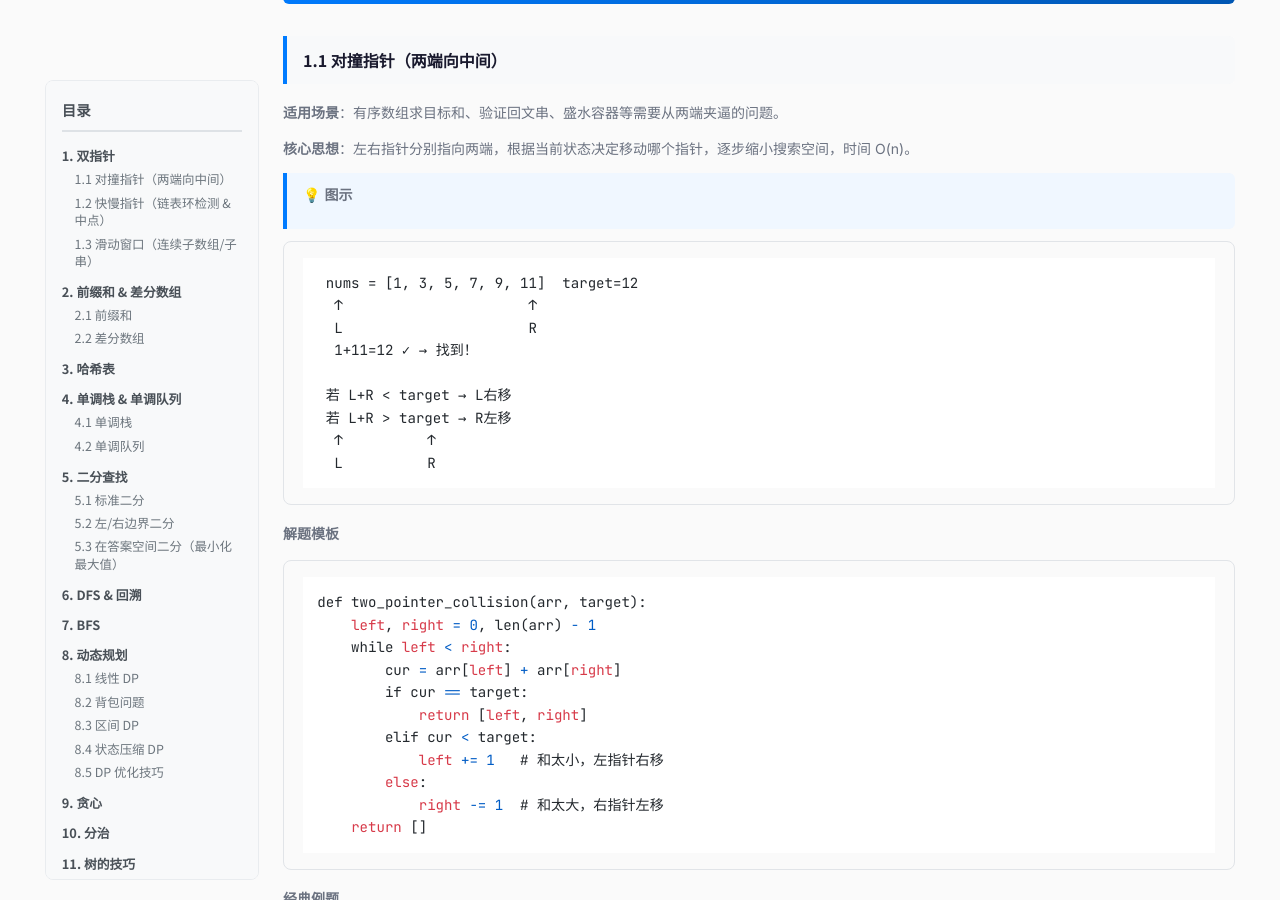
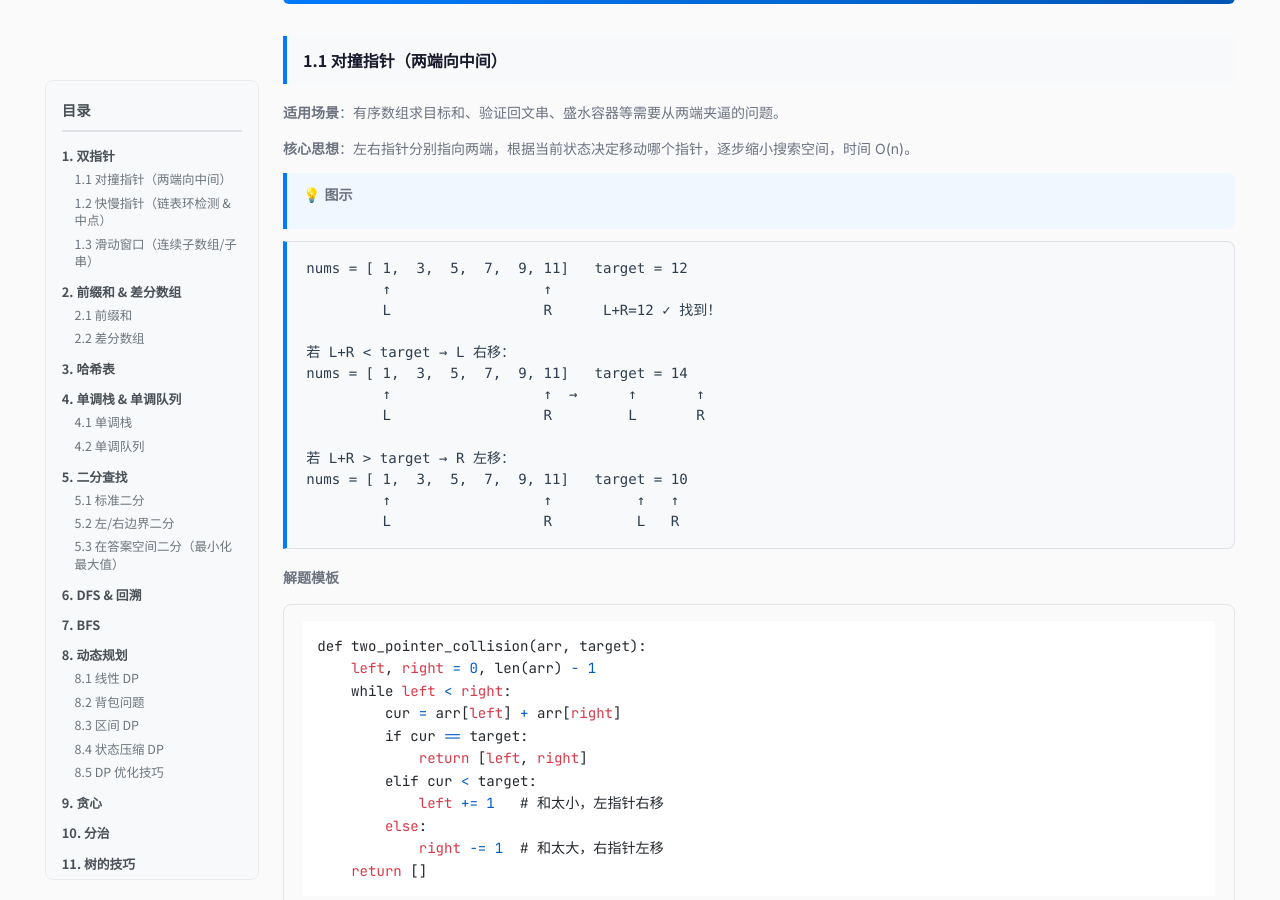
Before and after one commit to chengenbao/chengenbao.github.io, a Jekyll site: the page built from notes/algo-tricks.md, in a window 1280 px wide and 900 px high, scrolled down 390 px. Built offline with Jekyll 4.4.1, drawn with Linux system fonts in a browser that asks for light colours; nearby versions of some CDN libraries.

Commit message:
fix: use HTML pre for precise arrow alignment in collision pointer diagram

````diff
--- a/notes/algo-tricks.md
+++ b/notes/algo-tricks.md
@@ -18,17 +18,21 @@ permalink: /notes/algo-tricks/
 
 > 💡 **图示**
 
-```text
- nums = [1, 3, 5, 7, 9, 11]  target=12
-  ↑                      ↑
-  L                      R
-  1+11=12 ✓ → 找到！
+<pre class="ascii">
+nums = [ 1,  3,  5,  7,  9, 11]   target = 12
+         ↑                  ↑
+         L                  R      L+R=12 ✓ 找到！
 
- 若 L+R < target → L右移
- 若 L+R > target → R左移
-  ↑          ↑
-  L          R
-```
+若 L+R &lt; target → L 右移：
+nums = [ 1,  3,  5,  7,  9, 11]   target = 14
+         ↑                  ↑  →      ↑       ↑
+         L                  R         L       R
+
+若 L+R &gt; target → R 左移：
+nums = [ 1,  3,  5,  7,  9, 11]   target = 10
+         ↑                  ↑          ↑   ↑
+         L                  R          L   R
+</pre>
 
 **解题模板**
 ```python
````
